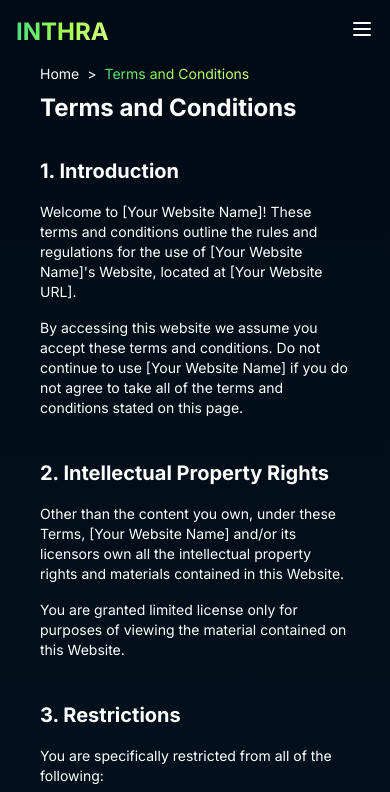
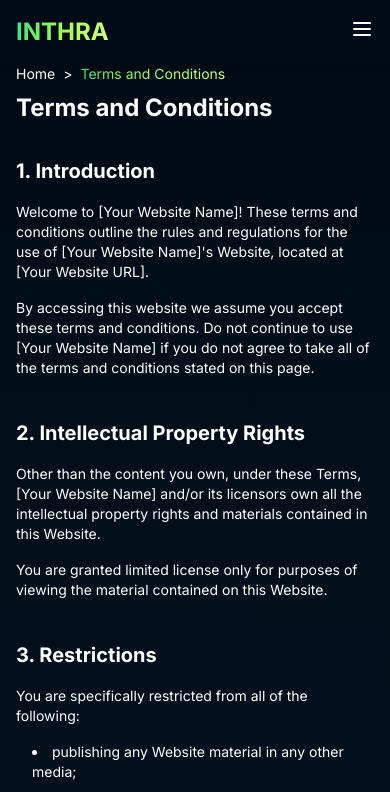
Before and after one commit to Sohel-SH/inthra_dev, a Next.js app: page /terms-and-conditions in a window 390 px wide. Shown: the top 792 px of the page. Built offline with nearby package versions, Linux system fonts and the light colour scheme.

Commit message:
make design changes

```diff
--- a/src/app/blog/[slug]/page.tsx
+++ b/src/app/blog/[slug]/page.tsx
@@ -72,8 +72,8 @@ export default async function PostPage({ params }: PostPageProps) {
   }
   return (
     <main className="bg-gradient-to-b from-[#010b15] via-[#031525] to-[#052642]">
-      <div className="container-custom px-6 sm:px-6 py-16 md:py-20">
-        <div className="container-custom">
+      <div className="container-custom px-4 sm:px-6 md:px-6 py-16 md:py-20">
+        <div className="container-custom px-0 sm:px-[1rem] md:px-[1rem]">
           <div className="text-sm breadcrumbs text-white mb-4">
             <ul className="flex items-center space-x-2">
               <li>
--- a/src/app/blog/page.tsx
+++ b/src/app/blog/page.tsx
@@ -49,8 +49,8 @@ export default async function BlogPage() {
 
   return (
     <main className="bg-gradient-to-b from-[#010b15] via-[#031525] to-[#052642]">
-      <div className="container-custom px-6 sm:px-6 py-16 md:py-20">
-        <div className="container-custom">
+      <div className="container-custom px-4 sm:px-6 md:px-6 py-16 md:py-20">
+        <div className="container-custom px-0 sm:px-[1rem] md:px-[1rem]">
           <div className="text-sm breadcrumbs text-white mb-2">
             <ul className="flex items-center space-x-2">
               <li>
--- a/src/app/privacy-policy/page.tsx
+++ b/src/app/privacy-policy/page.tsx
@@ -4,8 +4,8 @@ import React from "react";
 const PrivacyPolicyPage = () => {
   return (
     <main className="bg-gradient-to-b from-[#010b15] via-[#031525] to-[#052642]">
-      <div className="container-custom px-6 sm:px-6 py-16 md:py-20">
-        <div className="container-custom text-white">
+      <div className="container-custom px-4 sm:px-6 md:px-6 py-16 md:py-20">
+        <div className="container-custom px-0 sm:px-[1rem] md:px-[1rem] text-white">
           <div className="text-sm breadcrumbs text-white mb-2">
             <ul className="flex items-center space-x-2">
               <li>
--- a/src/app/terms-and-conditions/page.tsx
+++ b/src/app/terms-and-conditions/page.tsx
@@ -4,8 +4,8 @@ import React from "react";
 const TermsAndConditionsPage = () => {
   return (
     <main className="bg-gradient-to-b from-[#010b15] via-[#031525] to-[#052642]">
-      <div className="container-custom px-6 sm:px-6 py-16 md:py-20">
-        <div className="container-custom text-white">
+      <div className="container-custom px-4 sm:px-6 md:px-6 py-16 md:py-20">
+        <div className="container-custom px-0 sm:px-[1rem] md:px-[1rem] text-white">
           <div className="text-sm breadcrumbs text-white mb-2">
             <ul className="flex items-center space-x-2">
               <li>
```
